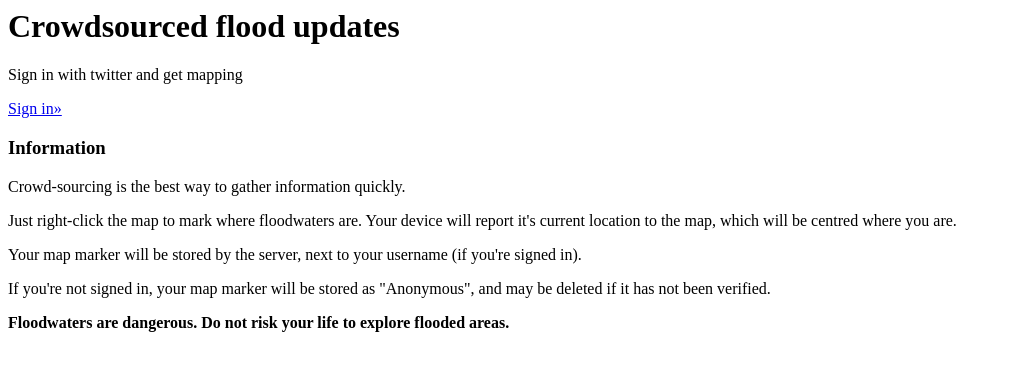
After one commit to tomoconnor/api.ukflood.info, a Flask app: template templates/jumbotron.html in a window 1280 px wide. The commit adds this page. Shown: the top 371 px of the page, without its empty margins (0-1011 px from the left). Run offline with Flask 2, Linux system fonts and the light colour scheme; the template is opened without the code that fills it, so the values that code supplies are empty.

Commit message:
templating and info

```diff
--- /dev/null
+++ b/templates/info.html
@@ -0,0 +1,19 @@
+<h3>Information</h3>
+<p>
+Crowd-sourcing is the best way to gather information quickly.
+</p>
+<p>
+{% if request.MOBILE %}
+Just click the map to mark where floodwaters are.
+Your mobile device will report it's current location to the map, which will be centred where you are.
+{% else %}
+Just right-click the map to mark where floodwaters are.
+Your device will report it's current location to the map, which will be centred where you are.
+{% endif %}
+</p>
+<p>
+Your map marker will be stored by the server, next to your username (if you're signed in).</p>
+<p>
+If you're not signed in, your map marker will be stored as "Anonymous", and may be deleted if it has not been verified. </p>
+<p><strong>
+Floodwaters are dangerous.  Do not risk your life to explore flooded areas.</strong></p>
--- /dev/null
+++ b/templates/jumbotron.html
@@ -0,0 +1,14 @@
+    <!-- Main jumbotron for a primary marketing message or call to action -->
+    <div class="jumbotron">
+      <div class="container">
+        <h1>Crowdsourced flood updates</h1>
+	{% if session['user_id'] %}
+		<p>Get mapping!</p>
+		{% include "info.html" %}
+	{% else %}
+		<p>Sign in with twitter and get mapping</p>
+		<p><a class="btn btn-primary btn-lg" role="button" href="{{url_for('login')}}">Sign in&raquo;</a></p>
+		{% include "info.html" %}
+	{% endif %}
+      </div>
+    </div>
```
Also changed, not shown: templates/bbc.html (+1 -13 lines), templates/layout.html (+1 -14 lines).
